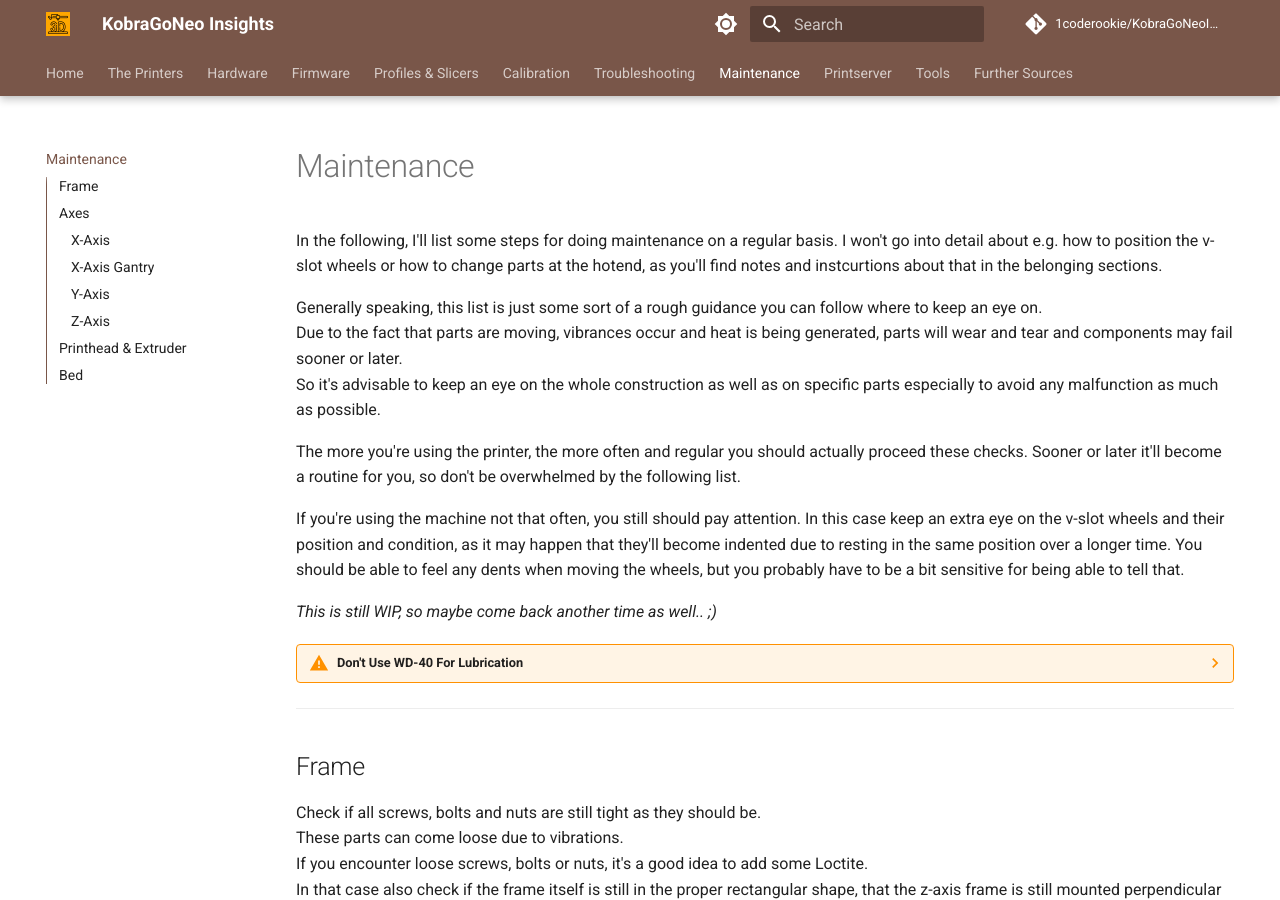
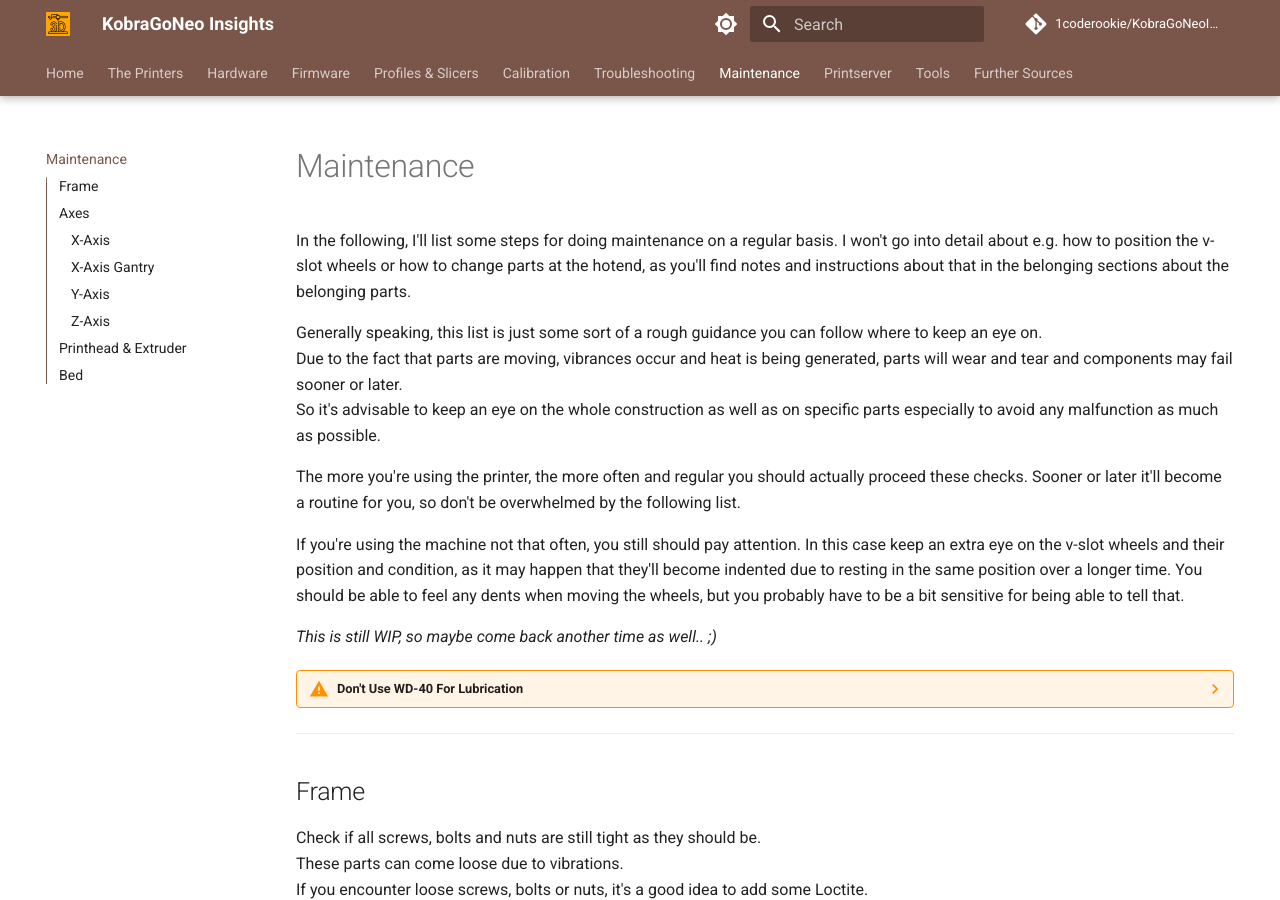
Before and after one commit to 1coderookie/KobraGoNeoInsights, an MkDocs documentation site: the page built from docs/maintenance.md, in a window 1280 px wide and 900 px high. Built offline with MkDocs 1.6.1 and Material for MkDocs 9.7.7, drawn with Linux system fonts in a browser that asks for light colours; comment, search, counter and statistics services are not loaded.

Commit message:
Update maintenance.md

```diff
--- a/docs/maintenance.md
+++ b/docs/maintenance.md
@@ -1,6 +1,6 @@
 # Maintenance
 
-In the following, I'll list some steps for doing maintenance on a regular basis. I won't go into detail about e.g. how to position the v-slot wheels or how to change parts at the hotend, as you'll find notes and instcurtions about that in the belonging sections.
+In the following, I'll list some steps for doing maintenance on a regular basis. I won't go into detail about e.g. how to position the v-slot wheels or how to change parts at the hotend, as you'll find notes and instructions about that in the belonging sections about the belonging parts.
 
 Generally speaking, this list is just some sort of a rough guidance you can follow where to keep an eye on.
 Due to the fact that parts are moving, vibrances occur and heat is being generated, parts will wear and tear and components may fail sooner or later.
```
